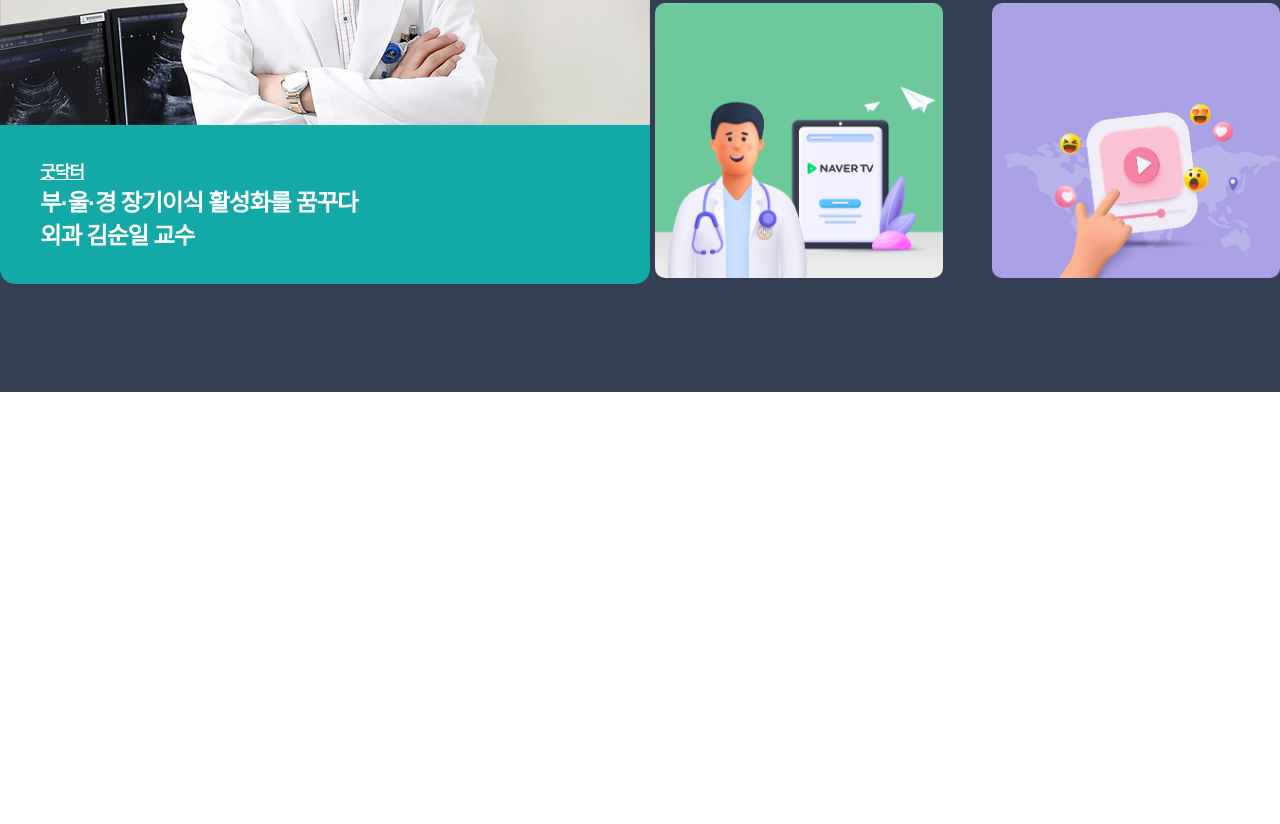
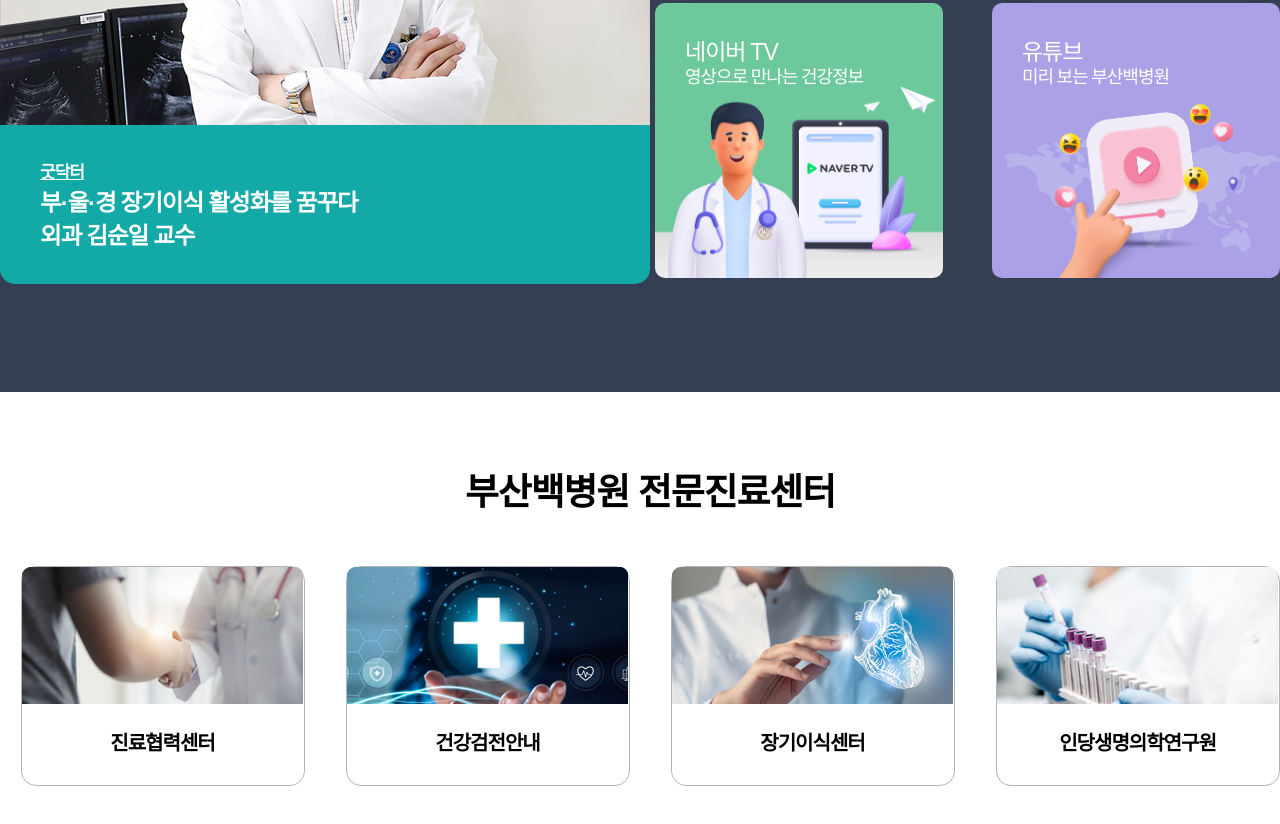
Before and after one commit to yms2/project02, a plain HTML site: page index.html in a window 1280 px wide. Shown: the part 2019-2843 px from the top of the page. Before the commit the page ends 2411 px from the top, so only its background shows below. Drawn offline with Linux system fonts and the light colour scheme.

Commit message:
12/5 (2)

```diff
--- a/css/index.css
+++ b/css/index.css
@@ -107,6 +107,7 @@ form button{cursor: pointer;width: 73px;height: 43px;border-radius: 0 10px 10px
 .cont2_main .cont2_txt p{font-size: 19px; color: #797c7f; padding-top: 15px;}
 .cont2_main .cont2_footer{position: absolute;bottom: 0px;width: 100%;text-align: center;}
 .cont2_main .cont2_footer p{padding: 10px;border-top: 1px solid #797c7f;font-size: 19px; text-overflow:ellipsis;font-weight: 700;}
+
 .cont3 {width: 100%; height: 881px; background-color: #343F53;display: flex;align-items: center;}
 .cont3_item{width: 1300px; height: 661px; margin: 0 auto;}
 .cont3_title{color: white; font-size: 35px;text-align: center;}
@@ -119,8 +120,17 @@ form button{cursor: pointer;width: 73px;height: 43px;border-radius: 0 10px 10px
 .cont3_item .cont3_main .main1_bottom .category{font-size: 17px; color: #fff; font-weight: 600; text-decoration: underline;}
 .cont3_item .cont3_main .main1_bottom .title{font-size: 1.471rem; color: #fff; font-weight: 600; line-height: 1.4em;}
 .cont3_item .cont3_main .main2{width: 625px;height: 582px; display: flex; flex-wrap: wrap; justify-content: space-between;}
-.cont3_item .cont3_main .main2 a{width: 228px; height: 215px; padding: 30px;background-color: green; border-radius: 10px;}
+.cont3_item .cont3_main .main2 a{width: 228px; height: 215px; padding: 30px;color: #fff; border-radius: 10px;display: flex;flex-direction: column;}
+.cont3_item .cont3_main .main2 a .title{font-size: 23px;font-weight: 500;}
+.cont3_item .cont3_main .main2 a .txt{font-size: 18px; font-weight: 500; line-height: 1.2;}
 .cont3_item .cont3_main .main2 .news1{background-image: url(/img/imageSrc3.png); background-size: cover;}
 .cont3_item .cont3_main .main2 .news2{background-image: url(/img/imageSrc4.png); background-size: cover;}
 .cont3_item .cont3_main .main2 .news3{background-image: url(/img/imageSrc5.png); background-size: cover;margin-top: 20px;}
 .cont3_item .cont3_main .main2 .news4{background-image: url(/img/imageSrc6.png); background-size: cover;margin-top: 20px;}
+
+.cont4{width: 1300px; height: 800px;margin: 0 auto;}
+.cont4 .cont4_item h2{font-size: 2.3em; color: #000; font-weight: 600; text-align: center;padding-top: 70px;}
+.cont4 .cont4_list{display: flex; justify-content: space-around;margin-top: 50px;}
+.cont4 .cont4_list a{width:282px; height: 218px; border-radius: 15px;border: 1px solid #b1b5b9;}
+.cont4 .cont4_list .img{width: 100%; height: 136px;}
+.cont4 .cont4_list .title{font-size: 20px; font-weight: 600; color: #000; display: flex; justify-content: center;line-height: 70px;}
--- a/index.html
+++ b/index.html
@@ -290,26 +290,55 @@
                         </div>
                         <div class="main2">
                             <a href="#" class="news1">
-
+                                <span class="title">언론보도</span>
+                                <span class="txt">언론속 부산백병원</span>
                             </a>
                             <a href="#"class="news2">
-
+                                <span class="title">블로그</span>
+                                <span class="txt">와글와글 병원 이야기</span>
                             </a>
                             <a href="#"class="news3">
-
+                                <span class="title">네이버 TV</span>
+                                <span class="txt">영상으로 만나는 건강정보</span>
                             </a>
                             <a href="#"class="news4">
-
+                                <span class="title">유튜브</span>
+                                <span class="txt">미리 보는 부산백병원</span>
                             </a>
                         </div>
                     </div>
-                    <div>
-
-                    </div>
                 </div>
               </section>
-              <section class="con4">
-
+              <section class="cont4">
+                <div class="cont4_item">
+                     <h2>부산백병원 전문진료센터</h2>
+                </div>
+                <div class="cont4_list">
+                    <a href="">
+                        <span class="img">
+                            <img src="/img/cont4-1.png" alt="">
+                        </span>
+                        <span class="title">진료협력센터</span>
+                    </a>
+                    <a href="">
+                        <span class="img">
+                            <img src="/img/cont4-2.png" alt="">
+                        </span>
+                        <span class="title">건강검전안내</span>
+                    </a>
+                    <a href="">
+                        <span class="img">
+                            <img src="/img/cont4-3.png" alt="">
+                        </span>
+                        <span class="title">장기이식센터</span>
+                    </a>
+                    <a href="">
+                        <span class="img">
+                            <img src="/img/cont4-4.png" alt="">
+                        </span>
+                        <span class="title">인당생명의학연구원</span>
+                    </a>
+                </div>
               </section>
         </main>
     </div>
```
Also changed, not shown: img/cont4-1.png (added), img/cont4-2.png (added), img/cont4-3.png (added), img/cont4-4.png (added).
